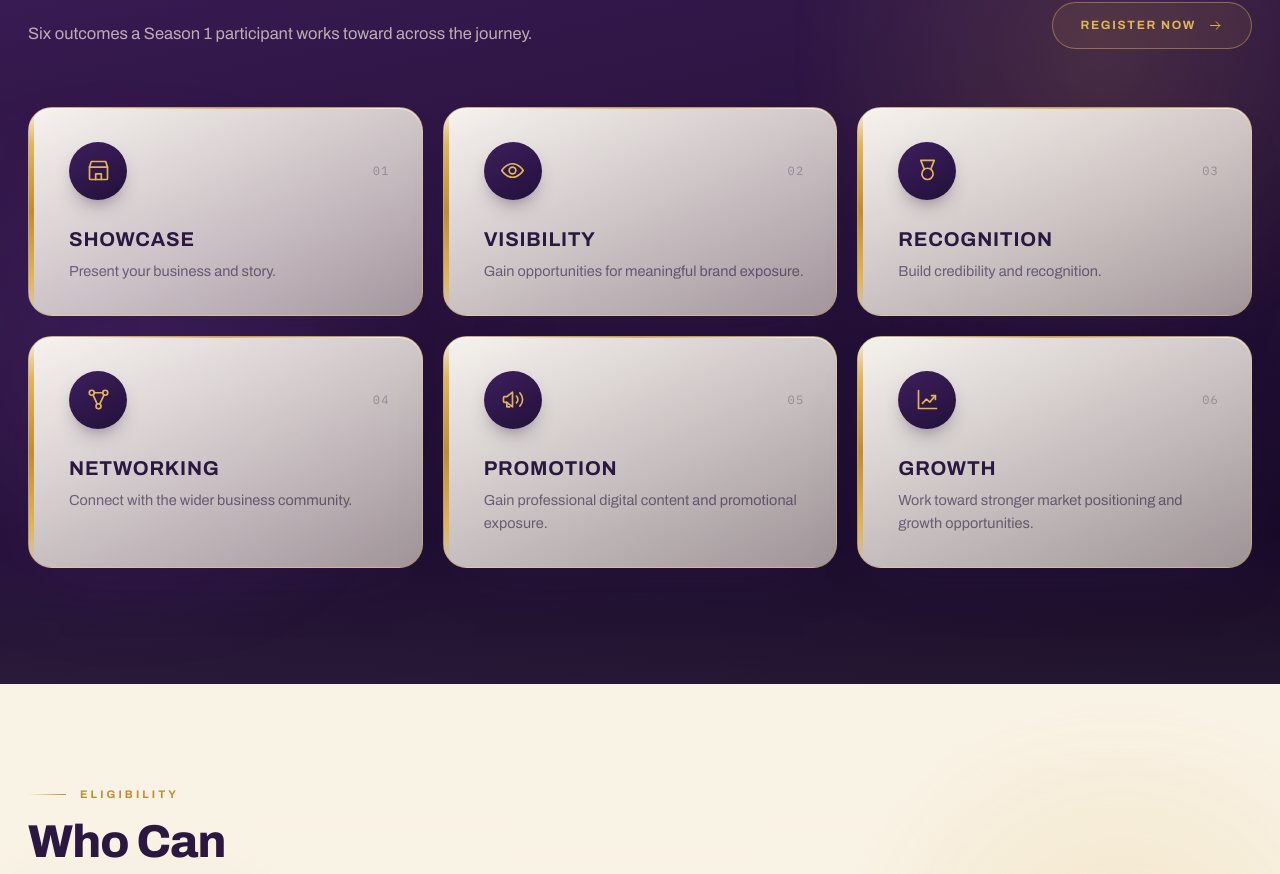
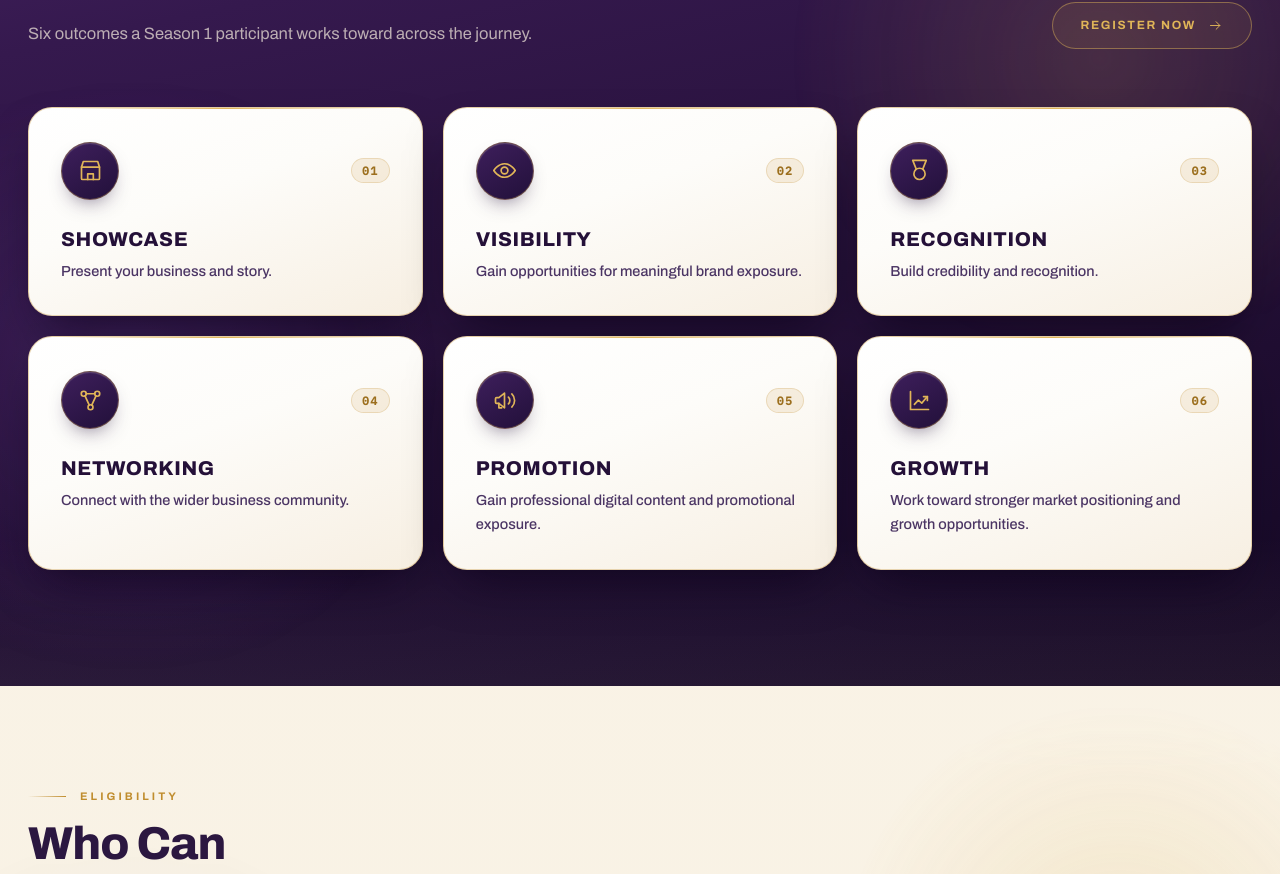
Before and after one commit to roshan-ds-tech/TGL_networking, a React (Vite) app: page / in a window 1280 px wide. Shown: the part 2536-3410 px from the top of the page. Built offline with nearby package versions, Linux system fonts and the light colour scheme; no server answers.

Commit message:
Enhance WhyTGL cards with solid ivory finish and top gold accent line

```diff
--- a/src/sections/WhyTGL.jsx
+++ b/src/sections/WhyTGL.jsx
@@ -19,26 +19,20 @@ const OUTCOMES = [
 const CARD_STYLE = {
   position: 'relative',
   overflow: 'hidden',
-  background: 'linear-gradient(155deg, rgba(255,252,245,0.96), rgba(246,238,223,0.6))',
-  border: '1px solid rgba(192,141,46,0.4)',
+  background: 'linear-gradient(160deg, #FFFFFF 0%, #FDFCF9 42%, #F7EFE2 100%)',
+  border: '1px solid rgba(192,141,46,0.38)',
   borderRadius: '24px',
-  padding: '34px 32px 32px 40px',
-  boxShadow: '0 24px 52px -32px rgba(53,26,78,0.55), inset 0 1px 0 rgba(255,255,255,0.65)',
+  padding: '34px 32px 32px',
+  boxShadow: '0 24px 50px -18px rgba(12,3,24,0.7), 0 2px 6px rgba(0,0,0,0.06), inset 0 1px 0 rgba(255,255,255,0.95)',
   transition: 'transform .3s cubic-bezier(.2,.7,.3,1), border-color .3s ease, box-shadow .3s ease',
 };
 
-const CARD_BODY = { margin: '0', fontSize: '14.5px', lineHeight: '1.6', color: 'rgba(43,23,64,0.6)' };
-
-/* Gold spine down the left edge — the one piece of ornament these cards get
-   that the plain Eligibility cards don't, so the section still reads as
-   distinct from it despite sharing the same cream. */
-const GOLD_SPINE = {
-  position: 'absolute',
-  left: '0',
-  top: '0',
-  bottom: '0',
-  width: '5px',
-  background: 'linear-gradient(180deg, rgba(224,181,88,0) 0%, #E0B558 18%, #C08D2E 50%, #E0B558 82%, rgba(224,181,88,0) 100%)',
+const CARD_BODY = {
+  margin: '0',
+  fontSize: '14.5px',
+  lineHeight: '1.65',
+  fontWeight: '450',
+  color: '#4B3564',
 };
 
 export default function WhyTGL() {
@@ -78,19 +72,40 @@ export default function WhyTGL() {
         <div data-reveal="" data-cards="" style={{ display: 'grid', gridTemplateColumns: 'repeat(auto-fit, minmax(min(300px, 100%), 1fr))', gap: '20px' }}>
           {OUTCOMES.map((outcome, i) => (
             <div key={outcome.title} style={CARD_STYLE} className={`hv-${27 + i}`}>
-              <span aria-hidden="true" style={GOLD_SPINE}></span>
-              <span aria-hidden="true" style={{ position: 'absolute', top: '0', left: '32px', right: '32px', height: '1px', background: 'linear-gradient(90deg, rgba(224,181,88,0), #E0B558, rgba(224,181,88,0))' }}></span>
+              <div style={{ position: 'absolute', top: '0', left: '32px', right: '32px', height: '1px', background: 'linear-gradient(90deg, rgba(224,181,88,0), #E0B558, rgba(224,181,88,0))' }}></div>
               <div style={{ display: 'flex', alignItems: 'center', justifyContent: 'space-between', marginBottom: '26px' }}>
-                <span style={{ flexShrink: '0', width: '58px', height: '58px', borderRadius: '999px', background: 'linear-gradient(150deg, #3E1F5C, #22103A)', color: '#E0B558', display: 'flex', alignItems: 'center', justifyContent: 'center', boxShadow: '0 10px 22px -12px rgba(34,16,58,0.8)' }}>
+                <span style={{
+                  flexShrink: '0',
+                  width: '58px',
+                  height: '58px',
+                  borderRadius: '999px',
+                  background: 'linear-gradient(150deg, #3E1F5C, #22103A)',
+                  border: '1.5px solid rgba(224,181,88,0.35)',
+                  color: '#E0B558',
+                  display: 'flex',
+                  alignItems: 'center',
+                  justifyContent: 'center',
+                  boxShadow: '0 10px 22px -12px rgba(34,16,58,0.8), inset 0 1px 1px rgba(255,255,255,0.18)'
+                }}>
                   <svg width="27" height="27" viewBox="0 0 24 24" aria-hidden="true">
                     <use href={`#${outcome.icon}`}></use>
                   </svg>
                 </span>
-                <span style={{ fontFamily: '\'IBM Plex Mono\', monospace', fontSize: '12px', letterSpacing: '.1em', color: 'rgba(43,23,64,0.32)' }}>
+                <span style={{
+                  fontFamily: '\'IBM Plex Mono\', monospace',
+                  fontSize: '11.5px',
+                  fontWeight: '700',
+                  letterSpacing: '.12em',
+                  color: '#9C6F1E',
+                  background: 'rgba(192,141,46,0.12)',
+                  padding: '4px 10px',
+                  borderRadius: '999px',
+                  border: '1px solid rgba(192,141,46,0.22)'
+                }}>
                   {String(i + 1).padStart(2, '0')}
                 </span>
               </div>
-              <h3 style={{ margin: '0 0 8px', fontSize: '20px', fontWeight: '700', lineHeight: '1.3', letterSpacing: '.04em', textTransform: 'uppercase', color: '#2B1740' }}>
+              <h3 style={{ margin: '0 0 8px', fontSize: '20px', fontWeight: '800', lineHeight: '1.3', letterSpacing: '.03em', textTransform: 'uppercase', color: '#241038' }}>
                 {outcome.title}
               </h3>
               <p style={CARD_BODY}>
--- a/src/styles/global.css
+++ b/src/styles/global.css
@@ -133,12 +133,12 @@
 .hv-24:hover { transform:translateY(-6px); box-shadow:0 26px 52px -26px rgba(53,26,78,0.3); border-color:rgba(192,141,46,0.5); background:linear-gradient(155deg,#FFFCF5,rgba(250,241,222,0.85)); }
 .hv-25:hover { transform:translateY(-6px); box-shadow:0 26px 52px -26px rgba(53,26,78,0.3); border-color:rgba(192,141,46,0.5); background:linear-gradient(155deg,#FFFCF5,rgba(250,241,222,0.85)); }
 .hv-26:hover { background:rgba(224,181,88,0.16); border-color:#E0B558; transform:translateY(-2px); color:#FFF3CE; }
-.hv-27:hover { transform:translateY(-6px); border-color:rgba(192,141,46,0.75); box-shadow:0 30px 58px -30px rgba(53,26,78,0.5), 0 0 0 1px rgba(224,181,88,0.35), inset 0 1px 0 rgba(255,255,255,0.8); }
-.hv-28:hover { transform:translateY(-6px); border-color:rgba(192,141,46,0.75); box-shadow:0 30px 58px -30px rgba(53,26,78,0.5), 0 0 0 1px rgba(224,181,88,0.35), inset 0 1px 0 rgba(255,255,255,0.8); }
-.hv-29:hover { transform:translateY(-6px); border-color:rgba(192,141,46,0.75); box-shadow:0 30px 58px -30px rgba(53,26,78,0.5), 0 0 0 1px rgba(224,181,88,0.35), inset 0 1px 0 rgba(255,255,255,0.8); }
-.hv-30:hover { transform:translateY(-6px); border-color:rgba(192,141,46,0.75); box-shadow:0 30px 58px -30px rgba(53,26,78,0.5), 0 0 0 1px rgba(224,181,88,0.35), inset 0 1px 0 rgba(255,255,255,0.8); }
-.hv-31:hover { transform:translateY(-6px); border-color:rgba(192,141,46,0.75); box-shadow:0 30px 58px -30px rgba(53,26,78,0.5), 0 0 0 1px rgba(224,181,88,0.35), inset 0 1px 0 rgba(255,255,255,0.8); }
-.hv-32:hover { transform:translateY(-6px); border-color:rgba(192,141,46,0.75); box-shadow:0 30px 58px -30px rgba(53,26,78,0.5), 0 0 0 1px rgba(224,181,88,0.35), inset 0 1px 0 rgba(255,255,255,0.8); }
+.hv-27:hover { transform:translateY(-6px); border-color:rgba(192,141,46,0.75); box-shadow:0 32px 60px -20px rgba(10,2,20,0.75), 0 0 0 1px rgba(224,181,88,0.45), inset 0 1px 0 rgba(255,255,255,0.95); }
+.hv-28:hover { transform:translateY(-6px); border-color:rgba(192,141,46,0.75); box-shadow:0 32px 60px -20px rgba(10,2,20,0.75), 0 0 0 1px rgba(224,181,88,0.45), inset 0 1px 0 rgba(255,255,255,0.95); }
+.hv-29:hover { transform:translateY(-6px); border-color:rgba(192,141,46,0.75); box-shadow:0 32px 60px -20px rgba(10,2,20,0.75), 0 0 0 1px rgba(224,181,88,0.45), inset 0 1px 0 rgba(255,255,255,0.95); }
+.hv-30:hover { transform:translateY(-6px); border-color:rgba(192,141,46,0.75); box-shadow:0 32px 60px -20px rgba(10,2,20,0.75), 0 0 0 1px rgba(224,181,88,0.45), inset 0 1px 0 rgba(255,255,255,0.95); }
+.hv-31:hover { transform:translateY(-6px); border-color:rgba(192,141,46,0.75); box-shadow:0 32px 60px -20px rgba(10,2,20,0.75), 0 0 0 1px rgba(224,181,88,0.45), inset 0 1px 0 rgba(255,255,255,0.95); }
+.hv-32:hover { transform:translateY(-6px); border-color:rgba(192,141,46,0.75); box-shadow:0 32px 60px -20px rgba(10,2,20,0.75), 0 0 0 1px rgba(224,181,88,0.45), inset 0 1px 0 rgba(255,255,255,0.95); }
 .hv-33:hover { transform:translateY(-6px); border-color:rgba(192,141,46,0.55); box-shadow:0 30px 58px -28px rgba(53,26,78,0.32); }
 .hv-34:hover { transform:translateY(-6px); border-color:rgba(192,141,46,0.55); box-shadow:0 30px 58px -28px rgba(53,26,78,0.32); }
 .hv-35:hover { transform:translateY(-6px); border-color:rgba(192,141,46,0.55); box-shadow:0 30px 58px -28px rgba(53,26,78,0.32); }
```
